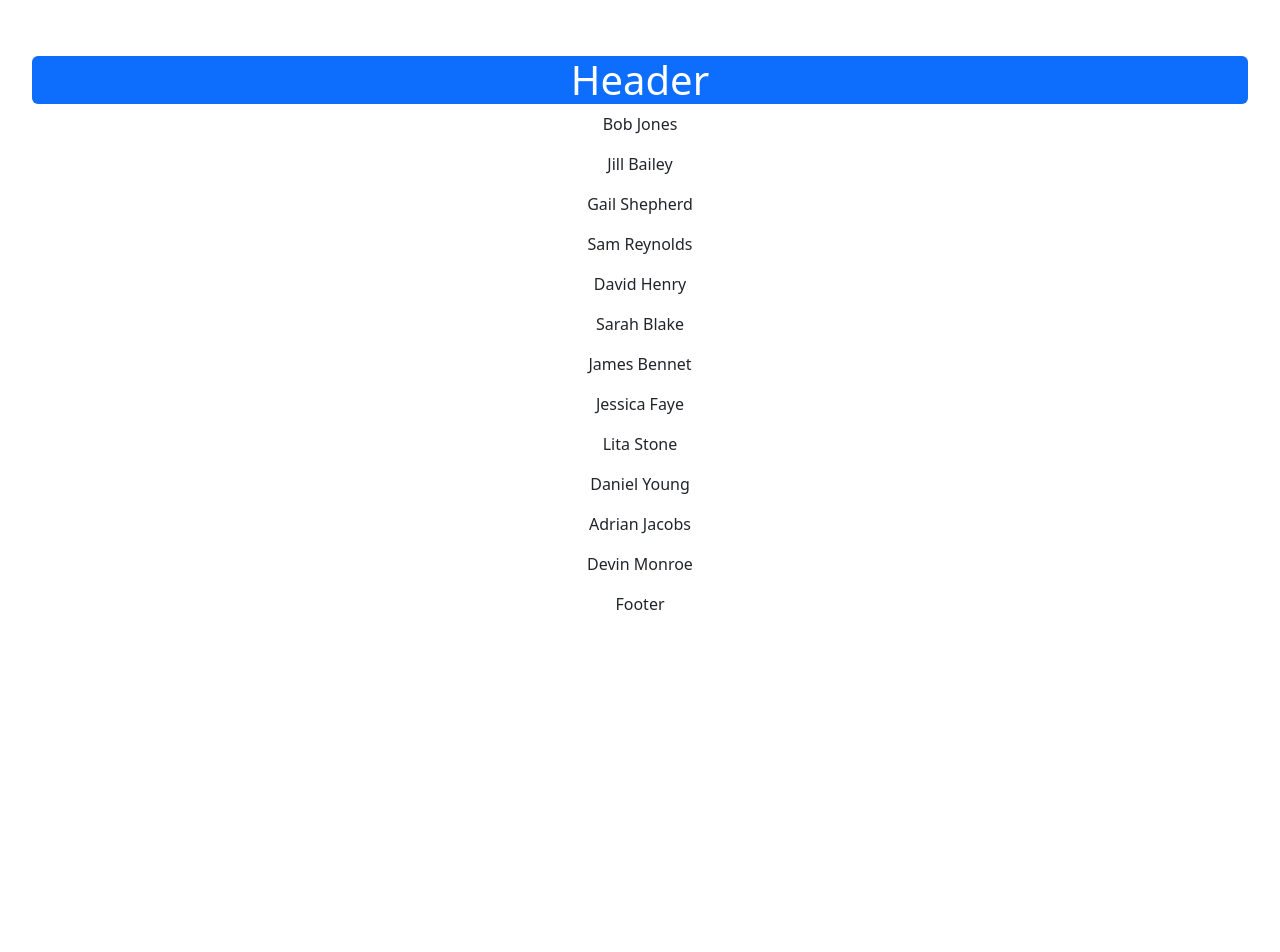
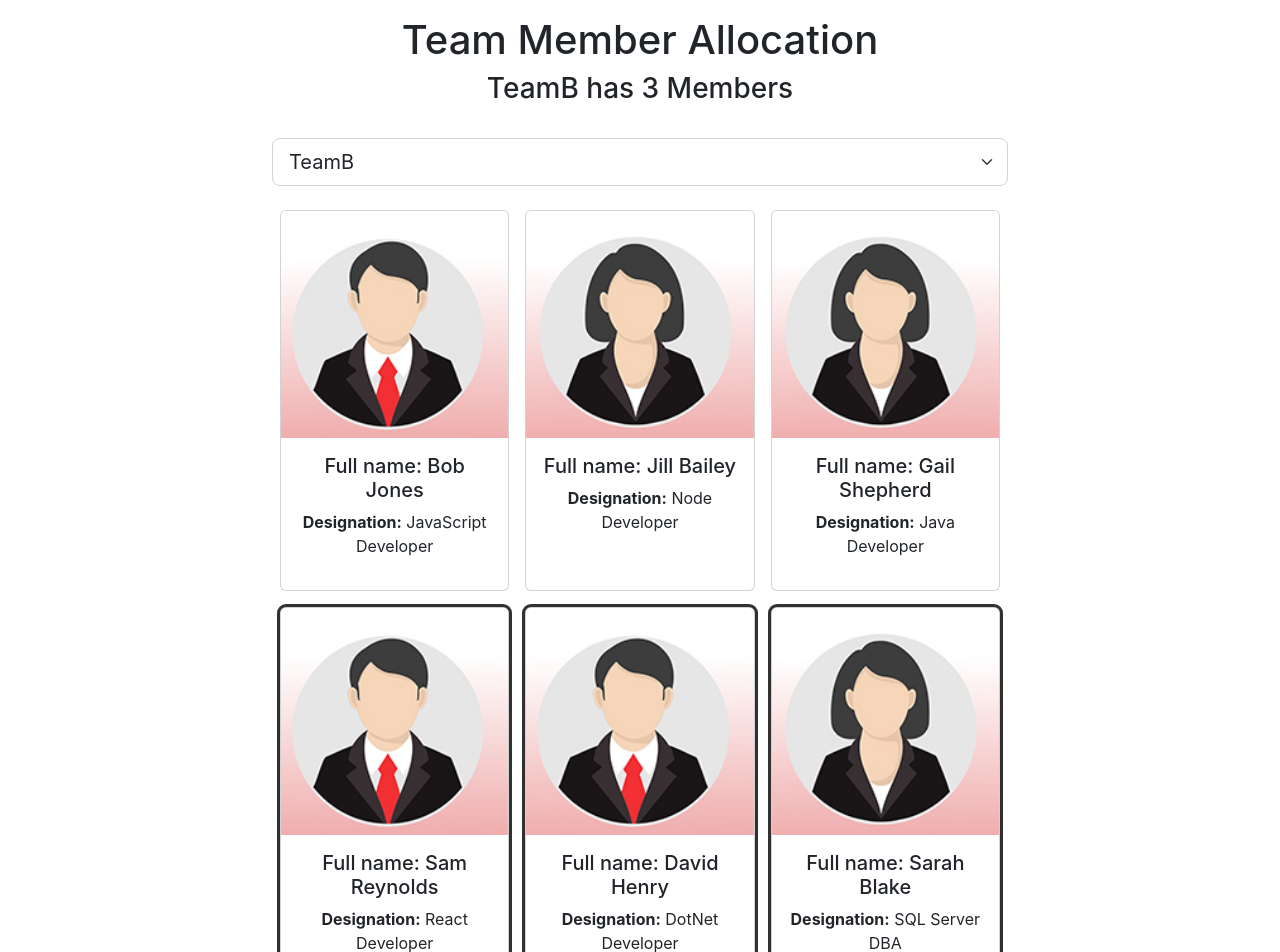
Before and after one commit to kerbasi/reactTraining1, a React (Vite) app: page / in a window 1280 px wide. Shown: the top 952 px of the page. Before the commit the page ends 800 px from the top, so only its background shows below. Built offline with nearby package versions, Linux system fonts and the light colour scheme.

Commit message:
Add cards functionality, header, footer

```diff
--- a/src/App.css
+++ b/src/App.css
@@ -1,6 +1,27 @@
 #root {
-  max-width: 1280px;
-  margin: 0 auto;
-  padding: 2rem;
+  font-family: Inter, Avenir, Helvetica, Arial, sans-serif;
+  font-synthesis: none;
+  text-rendering: optimizeLegibility;
+  -webkit-font-smoothing: antialiased;
+  -moz-osx-font-smoothing: grayscale;
+  -webkit-text-size-adjust: 100%;
+}
+
+.card-collection {
+  display: grid;
+  grid-template-columns: repeat(3, 1fr);
+}
+
+.standout {
+  box-shadow: rgba(0, 0, 0, 0.16) 0 1px 4px, rgb(51, 51, 51) 0 0 0 3px;
+}
+
+h1,
+h2,
+h3,
+h4,
+h5,
+h6,
+p {
   text-align: center;
 }
--- a/src/App.jsx
+++ b/src/App.jsx
@@ -5,12 +5,110 @@ import Employees from './Employees'
 import Footer from './Footer'
 
 function App() {
-  const [count, setCount] = useState(0)
+  const [selectedTeam, setTeam] = useState("TeamB")
+
+  const [employees, setEmployees] = useState([{
+    id: 1,
+    fullName: "Bob Jones",
+    designation: "JavaScript Developer",
+    gender: "male",
+    teamName: "TeamA"
+  },
+  {
+    id: 2,
+    fullName: "Jill Bailey",
+    designation: "Node Developer",
+    gender: "female",
+    teamName: "TeamA"
+  },
+  {
+    id: 3,
+    fullName: "Gail Shepherd",
+    designation: "Java Developer",
+    gender: "female",
+    teamName: "TeamA"
+  },
+  {
+    id: 4,
+    fullName: "Sam Reynolds",
+    designation: "React Developer",
+    gender: "male",
+    teamName: "TeamB"
+  },
+  {
+    id: 5,
+    fullName: "David Henry",
+    designation: "DotNet Developer",
+    gender: "male",
+    teamName: "TeamB"
+  },
+  {
+    id: 6,
+    fullName: "Sarah Blake",
+    designation: "SQL Server DBA",
+    gender: "female",
+    teamName: "TeamB"
+  },
+  {
+    id: 7,
+    fullName: "James Bennet",
+    designation: "Angular Developer",
+    gender: "male",
+    teamName: "TeamC"
+  },
+  {
+    id: 8,
+    fullName: "Jessica Faye",
+    designation: "API Developer",
+    gender: "female",
+    teamName: "TeamC"
+  },
+  {
+    id: 9,
+    fullName: "Lita Stone",
+    designation: "C++ Developer",
+    gender: "female",
+    teamName: "TeamC"
+  },
+  {
+    id: 10,
+    fullName: "Daniel Young",
+    designation: "Python Developer",
+    gender: "male",
+    teamName: "TeamD"
+  },
+  {
+    id: 11,
+    fullName: "Adrian Jacobs",
+    designation: "Vue Developer",
+    gender: "male",
+    teamName: "TeamD"
+  },
+  {
+    id: 12,
+    fullName: "Devin Monroe",
+    designation: "Graphic Designer",
+    gender: "male",
+    teamName: "TeamD"
+  }])
+
+  function handleTeamSelectionChange(event) {
+    setTeam(event.target.value)
+  }
+
+  function handlerEmployeeCardClick(event) {
+    const transformedEmployees = employees.map(employee =>employee.id === parseInt(event.currentTarget.id)
+      ? employee.teamName === selectedTeam ? {...employee, teamName: ''}
+      : {...employee, teamName: selectedTeam} : employee)
+    setEmployees(transformedEmployees)
+  }
 
   return (
     <div className="app">
-      <Header />
-      <Employees />
+      <Header selectedTeam={selectedTeam} teamMemberCount={
+        employees.filter(employee => employee.teamName === selectedTeam).length
+      }/>
+      <Employees employees={employees} selectedTeam={selectedTeam} handlerEmployeeCardClick={handlerEmployeeCardClick} handleTeamSelectionChange={handleTeamSelectionChange} />
       <Footer />
     </div>
   )
--- a/src/Employees.jsx
+++ b/src/Employees.jsx
@@ -1,99 +1,37 @@
-import {useState} from 'react'
+import femaleProfile from './images/femaleProfile.jpg'
+import maleProfile from './images/maleProfile.jpg'
 
-const Employees = () => {
-  const [employees, setEmployees] = useState([{
-    id: 1,
-    fullName: "Bob Jones",
-    designation: "JavaScript Developer",
-    gender: "male",
-    teamName: "TeamA"
-  },
-  {
-    id: 2,
-    fullName: "Jill Bailey",
-    designation: "Node Developer",
-    gender: "female",
-    teamName: "TeamA"
-  },
-  {
-    id: 3,
-    fullName: "Gail Shepherd",
-    designation: "Java Developer",
-    gender: "female",
-    teamName: "TeamA"
-  },
-  {
-    id: 4,
-    fullName: "Sam Reynolds",
-    designation: "React Developer",
-    gender: "male",
-    teamName: "TeamB"
-  },
-  {
-    id: 5,
-    fullName: "David Henry",
-    designation: "DotNet Developer",
-    gender: "male",
-    teamName: "TeamB"
-  },
-  {
-    id: 6,
-    fullName: "Sarah Blake",
-    designation: "SQL Server DBA",
-    gender: "female",
-    teamName: "TeamB"
-  },
-  {
-    id: 7,
-    fullName: "James Bennet",
-    designation: "Angular Developer",
-    gender: "male",
-    teamName: "TeamC"
-  },
-  {
-    id: 8,
-    fullName: "Jessica Faye",
-    designation: "API Developer",
-    gender: "female",
-    teamName: "TeamC"
-  },
-  {
-    id: 9,
-    fullName: "Lita Stone",
-    designation: "C++ Developer",
-    gender: "female",
-    teamName: "TeamC"
-  },
-  {
-    id: 10,
-    fullName: "Daniel Young",
-    designation: "Python Developer",
-    gender: "male",
-    teamName: "TeamD"
-  },
-  {
-    id: 11,
-    fullName: "Adrian Jacobs",
-    designation: "Vue Developer",
-    gender: "male",
-    teamName: "TeamD"
-  },
-  {
-    id: 12,
-    fullName: "Devin Monroe",
-    designation: "Graphic Designer",
-    gender: "male",
-    teamName: "TeamD"
-  }])
-
-  const employeesList = employees.map(employee => {
-    return <p>{employee.fullName}</p>
-    })
-
+const Employees = ({employees, selectedTeam, handlerEmployeeCardClick, handleTeamSelectionChange}) => {
   return (
-    <div className="content">
-      {employeesList}
-    </div>
+    <main className="container">
+      <div className='row justify-content-center mt-3 mb-3'>
+        <div className='col-8'>
+          <select name="" id="" className='form-select form-select-lg' value={selectedTeam} onChange={handleTeamSelectionChange}>
+            <option value="TeamA">TeamA</option>
+            <option value="TeamB">TeamB</option>
+            <option value="TeamC">TeamC</option>
+            <option value="TeamD">TeamD</option>
+          </select>
+        </div>
+      </div>
+      <div className='row justify-content-center mt-3 mb-3'>
+        <div className='col-8'>
+          <div className='card-collection'>
+            {employees.map(employee => {
+              return (
+                <div key={employee.id} id={employee.id} className={employee.teamName === selectedTeam ? "card m-2 standout" : "card m-2"} style={{cursor: "pointer"}} onClick={handlerEmployeeCardClick}>
+                  <img src={employee.gender === "male" ? maleProfile : femaleProfile} className='card-img-top'/>
+                  <div className='card-body'>
+                    <h5 className='title'>Full name: {employee.fullName}</h5>
+                    <p><b>Designation:</b> {employee.designation}</p>
+                  </div>
+                </div>
+              )
+            })}
+          </div>
+        </div>
+      </div>
+    </main>
   )
 }
 
--- a/src/Footer.jsx
+++ b/src/Footer.jsx
@@ -1,8 +1,15 @@
 const Footer = () => {
+
+  const today = new Date()
+
   return (
-    <div className="footer">
-      Footer
-    </div>
+    <footer className="container">
+      <div className="row justify-content-center mt-3 mb-4">
+        <div className="col-8">
+          <h5>Team Member Allocation App - {today.getFullYear()}</h5>
+        </div>
+      </div>
+    </footer>
   )
 }
 
--- a/src/Header.jsx
+++ b/src/Header.jsx
@@ -1,8 +1,13 @@
-const Header = () => {
+const Header = ({selectedTeam, teamMemberCount}) => {
   return (
-    <div className="header">
-      <h1 className="mt-4 p5 bg-primary text-white rounded">Header</h1>
-    </div>
+    <header className="container">
+      <div className="row justify-content-center mt-3 mb-4">
+        <div className="col-8">
+          <h1>Team Member Allocation</h1>
+          <h3>{selectedTeam} has {teamMemberCount} Members</h3>
+        </div>
+      </div>
+    </header>
   )
 }
 
--- a/src/index.css
+++ b/src/index.css
@@ -1,5 +1,4 @@
 :root {
-  font-family: Inter, Avenir, Helvetica, Arial, sans-serif;
   /* font-size: 16px;
   line-height: 24px;
   font-weight: 400;
@@ -7,10 +6,4 @@
   color-scheme: light dark;
   color: rgba(255, 255, 255, 0.87);
   background-color: #242424; */
-
-  font-synthesis: none;
-  text-rendering: optimizeLegibility;
-  -webkit-font-smoothing: antialiased;
-  -moz-osx-font-smoothing: grayscale;
-  -webkit-text-size-adjust: 100%;
 }
```
